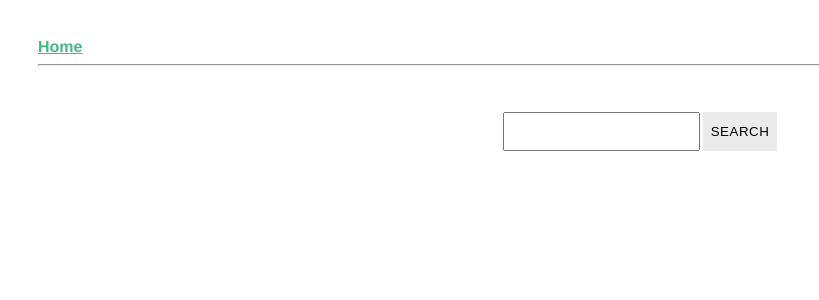
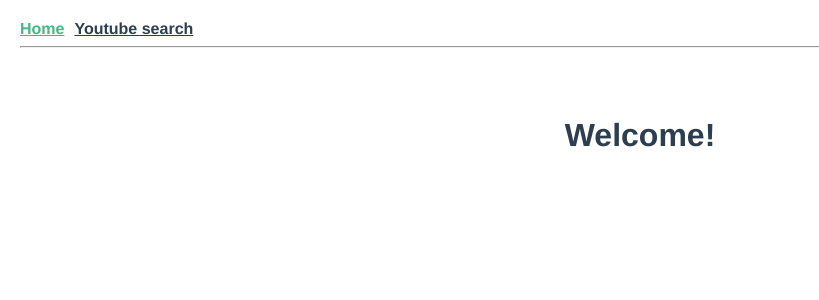
Before and after one commit to ExileeY/VueYoutubeSearch, a Vue app: page / in a window 1280 px wide. Shown: the top 300 px of the page, without its empty margins (0-819 px from the left). Built offline with nearby package versions, Linux system fonts and the light colour scheme; no server answers.

Commit message:
Create separate Search component

```diff
--- a/src/App.vue
+++ b/src/App.vue
@@ -1,12 +1,24 @@
 <template>
   <div id="nav">
     <router-link to="/">Home</router-link>
+    <router-link to="/search">Youtube search</router-link>
     <hr />
   </div>
-  <router-view />
+
+  <div class="container">
+    <router-view />
+  </div>
 </template>
 
 <style>
+html,
+body,
+#app {
+  margin: 0;
+  height: 100%;
+  width: 100%;
+}
+
 #app {
   font-family: Avenir, Helvetica, Arial, sans-serif;
   -webkit-font-smoothing: antialiased;
@@ -15,16 +27,23 @@
 }
 
 #nav {
-  padding: 30px;
+  padding: 20px;
 }
 
 #nav a {
   font-weight: bold;
   color: #2c3e50;
+  margin-right: 10px;
 }
 
 #nav a.router-link-exact-active {
   color: #42b983;
+}
+
+.container {
+  margin: 0 auto;
+  max-width: 1200px;
+  padding: 20px;
 }
 
 .btn-space-left {
@@ -41,7 +60,7 @@
   background-color: #000;
 }
 
-.center-text {
+.text-center {
   text-align: center;
 }
 </style>
--- a/src/router/index.js
+++ b/src/router/index.js
@@ -1,11 +1,19 @@
 import { createRouter, createWebHistory } from "vue-router";
 import Home from "../views/Home.vue";
+
+const Search = () =>
+  import(/* webpackChunkName: "search" */ "../views/Search.vue");
 
 const routes = [
   {
     path: "/",
     name: "Home",
     component: Home,
+  },
+  {
+    path: "/search",
+    name: "search",
+    component: Search,
   },
 ];
 
--- a/src/views/Home.vue
+++ b/src/views/Home.vue
@@ -1,16 +1,3 @@
 <template>
-  <div class="home">
-    <YoutubeSearch />
-  </div>
+  <h1 class="text-center">Welcome!</h1>
 </template>
-
-<script>
-import YoutubeSearch from "@/components/YoutubeSearch.vue";
-
-export default {
-  name: "Home",
-  components: {
-    YoutubeSearch,
-  },
-};
-</script>
--- /dev/null
+++ b/src/views/Search.vue
@@ -0,0 +1,16 @@
+<template>
+  <div>
+    <YoutubeSearch />
+  </div>
+</template>
+
+<script>
+import YoutubeSearch from "@/components/YoutubeSearch.vue";
+
+export default {
+  name: "Search",
+  components: {
+    YoutubeSearch,
+  },
+};
+</script>
```
